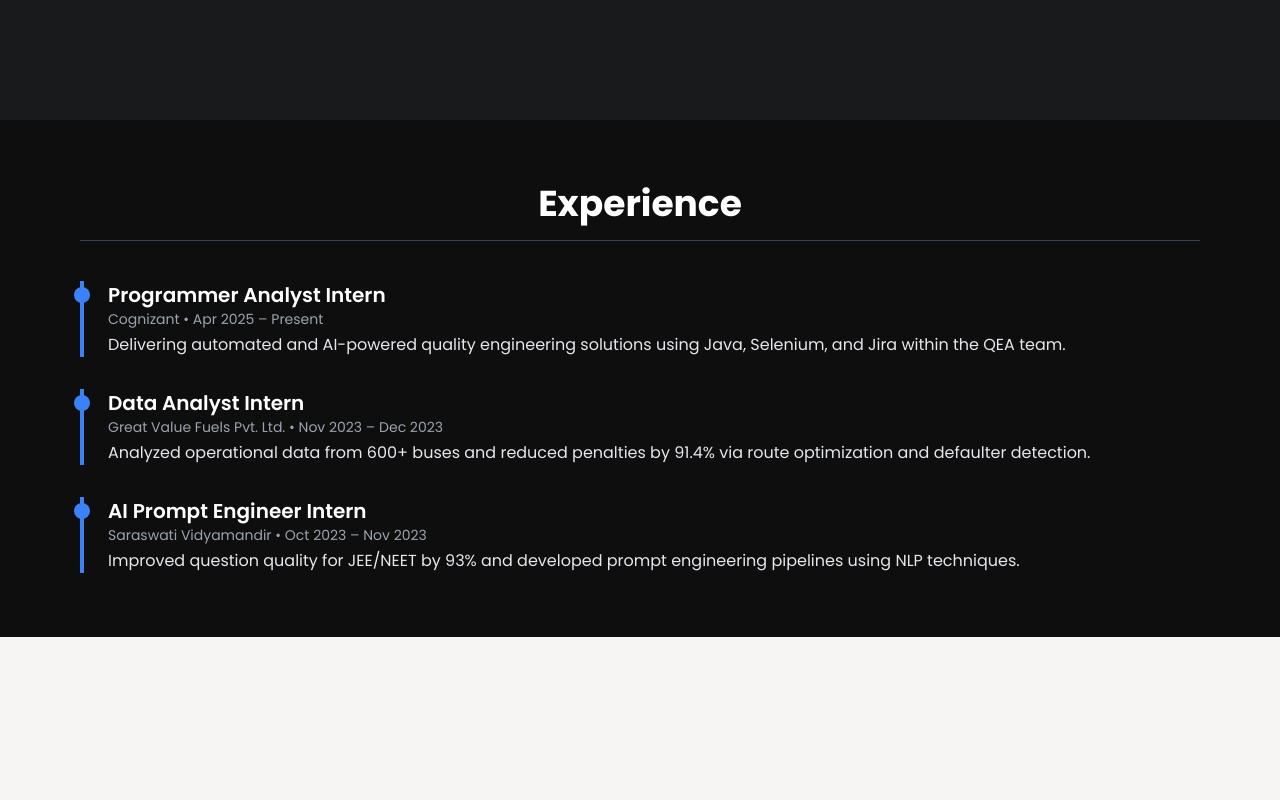
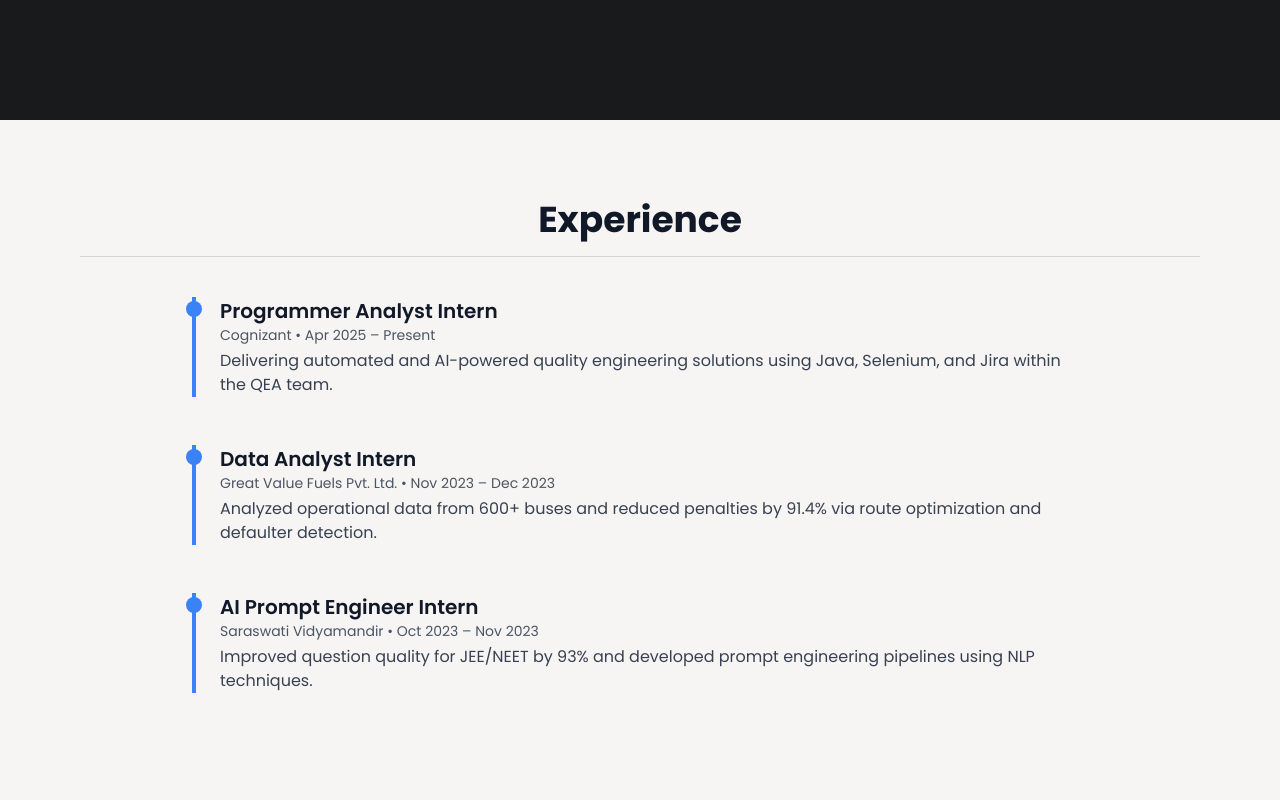
Before and after one commit to priyanshusrivastav212/portfolio, a Next.js app: page / in a window 1280 px wide. Shown: the part 1480-2280 px from the top of the page. Built offline with nearby package versions, Linux system fonts and the light colour scheme.

Commit message:
Update experience.tsx

```diff
--- a/app/components/experience.tsx
+++ b/app/components/experience.tsx
@@ -27,17 +27,17 @@ const experiences = [
 
 export default function Experience() {
   return (
-    <section className="bg-[#0e0e0e] text-white py-16 px-6 md:px-20">
-      <h2 className="text-3xl md:text-4xl font-bold mb-10 text-center border-b border-gray-700 pb-4">
+    <section className="min-h-screen w-full bg-transparent text-gray-900 py-20 px-6 md:px-20">
+      <h2 className="text-3xl md:text-4xl font-bold mb-10 text-center border-b border-gray-300 pb-4">
         Experience
       </h2>
-      <div className="space-y-8">
+      <div className="space-y-12 max-w-4xl mx-auto">
         {experiences.map((exp, index) => (
-          <div key={index} className="border-l-4 border-blue-500 pl-6 relative">
-            <div className="absolute top-0 left-0 w-4 h-4 bg-blue-500 rounded-full -ml-2.5 mt-1.5"></div>
+          <div key={index} className="relative border-l-4 border-blue-500 pl-6">
+            <div className="absolute top-1 left-[-10px] w-4 h-4 bg-blue-500 rounded-full"></div>
             <h3 className="text-xl font-semibold">{exp.role}</h3>
-            <p className="text-sm text-gray-400 mb-1">{exp.company} • {exp.date}</p>
-            <p className="text-base text-gray-200">{exp.description}</p>
+            <p className="text-sm text-gray-600 mb-1">{exp.company} • {exp.date}</p>
+            <p className="text-base text-gray-700">{exp.description}</p>
           </div>
         ))}
       </div>
```
